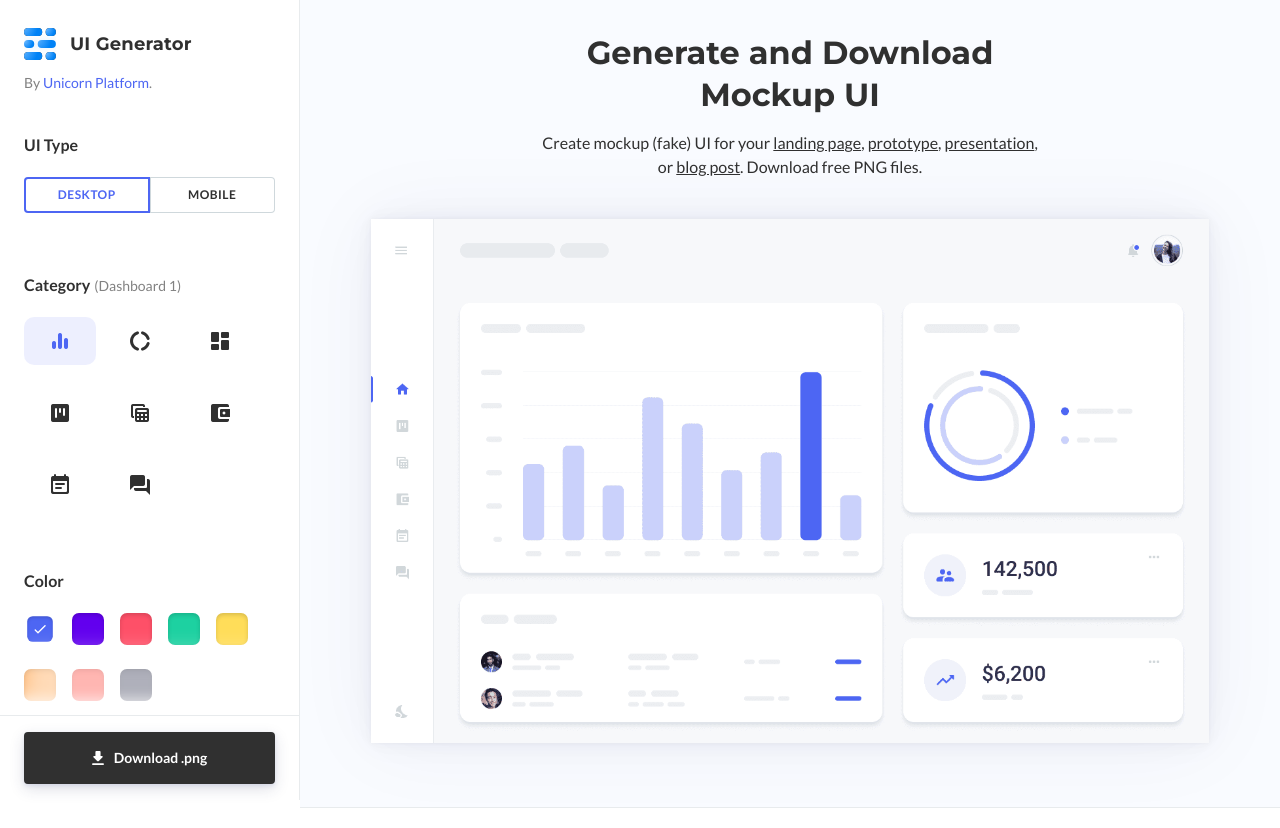
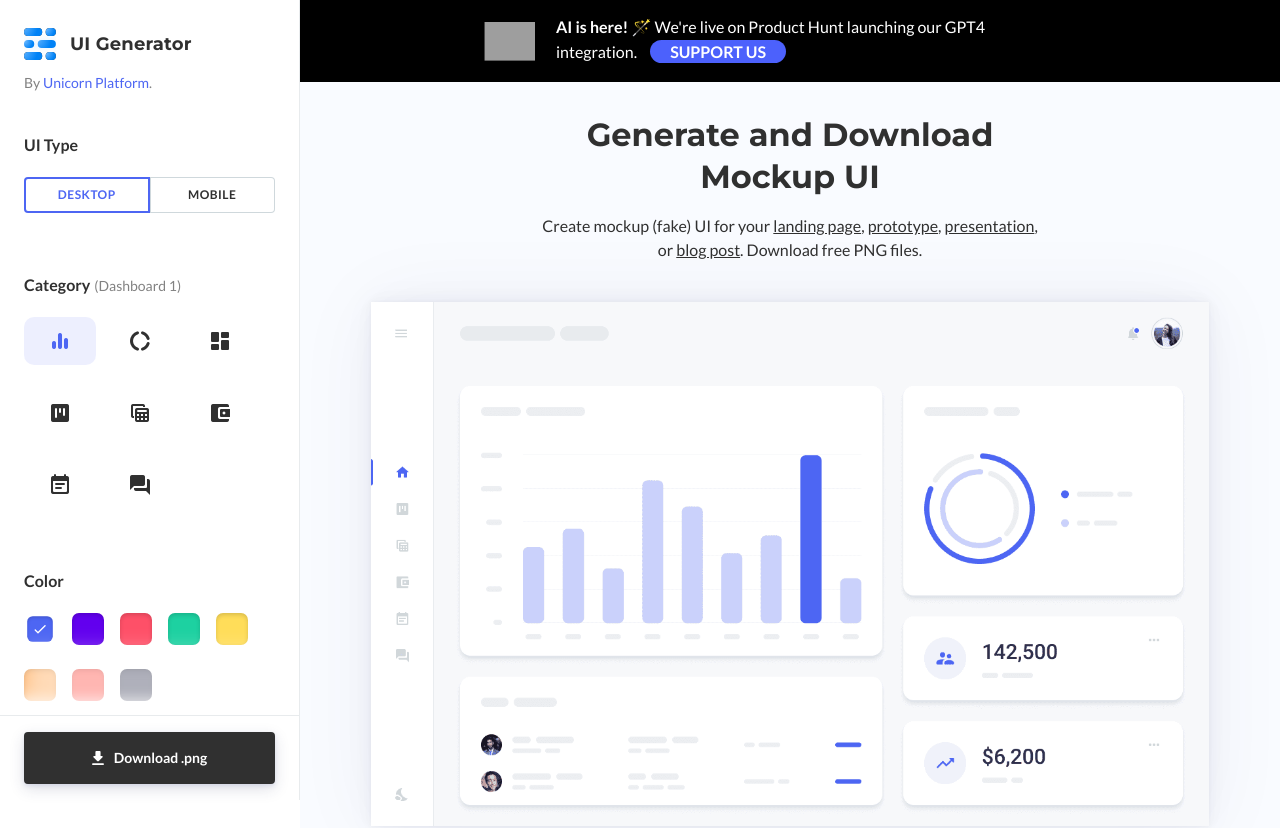
Before and after one commit to unicornplatform/ui-generator, a React (Create React App) app: page / in a window 1280 px wide. Shown: the top 828 px of the page. Built offline with nearby package versions, Linux system fonts and the light colour scheme; grey boxes are pictures that could not be loaded.

Commit message:
Add PH banner

```diff
--- a/public/index.html
+++ b/public/index.html
@@ -66,9 +66,11 @@
 
       gtag("config", "G-CVCT64CC74");
     </script>
-
   </head>
   <body>
     <div id="root"></div>
+    <style>
+      .banner{background: #000; top: 0; width: 100%; z-index: 100000;}.banner__content{padding: 16px; max-width: 500px; margin: 0 auto; display: flex; align-items: center; position: relative;}.banner__text{flex-grow: 1; line-height: 1.4;}.banner__close{background: none; border: none; cursor: pointer; position: absolute; right: 0; opacity: 0.5; transition: opacity: .4s ease;}.banner__close:hover{opacity: 1;}.banner__text,.banner__close > span{color: #ffffff;}.banner__link{width: 50px; font-weight: bold; line-height: 28px; background-color: #4c61fc; color: white; border-radius: 20px; text-decoration: none; padding: 2px 20px; margin-left: 10px;}.banner__img{height: 2.4em; position: absolute; transform: translate(-140%, -50%); top: 50%;}
+    </style>
   </body>
 </html>
--- a/src/App.scss
+++ b/src/App.scss
@@ -1220,36 +1220,6 @@ body {
   0 -38px 14px -16px rgb(255 255 255 / 75%);
 }
 
-.banner {
-
-  position: relative;
-  z-index: 1;
-  display: flex;
-  justify-content: center;
-  padding: 20px 24px;
-  @extend %ts-button;
-  //text-decoration: underline;
-  color: white;
-  background-color: #da552f;
-
-  &:hover {
-    background-color: #ff4400;
-    box-shadow: 0px 2px 4px rgba(255, 68, 0, 0.16),
-    0px 6px 12px rgba(255, 68, 0, 0.25);
-
-    .banner__text {
-      //transform: translateY(-3px);
-    }
-  }
-
-  transition: background-color 0.2s ease, box-shadow 0.2s ease;
-  display: none;
-}
-
-.banner__text {
-  //transition: transform 0.2s ease;
-}
-
 .hover-info {
   text-decoration: underline;
   cursor: help;
--- a/src/Banner.js
+++ b/src/Banner.js
@@ -1,13 +1,34 @@
 import React from "react";
 
 class Banner extends React.Component {
-	render() {
-		return (
-			<a className="banner" href="https://producthunt.com/posts/ui-generator" target="_blank">
-				<span className="banner__text">Support us on Product Hunt! 😻</span>
-			</a>
-		);
-	}
+  render() {
+    return (
+      <div className="banner">
+        {" "}
+        <div className="banner__content">
+          {" "}
+          <div className="banner__text">
+            {" "}
+            <b>
+              <img
+                className="banner__img"
+                src="https://user-uploads-unicorn.s3.amazonaws.com/product_hunt_kitty.png"
+              />{" "}
+              AI is here! 🪄
+            </b>{" "}
+            We're live on Product Hunt launching our GPT4 integration.{" "}
+            <a
+              target="_blank"
+              className="banner__link"
+              href="https://www.producthunt.com/posts/unicorn-platform-ai"
+            >
+              SUPPORT US
+            </a>{" "}
+          </div>
+        </div>
+      </div>
+    );
+  }
 }
 
 export default Banner;
```
